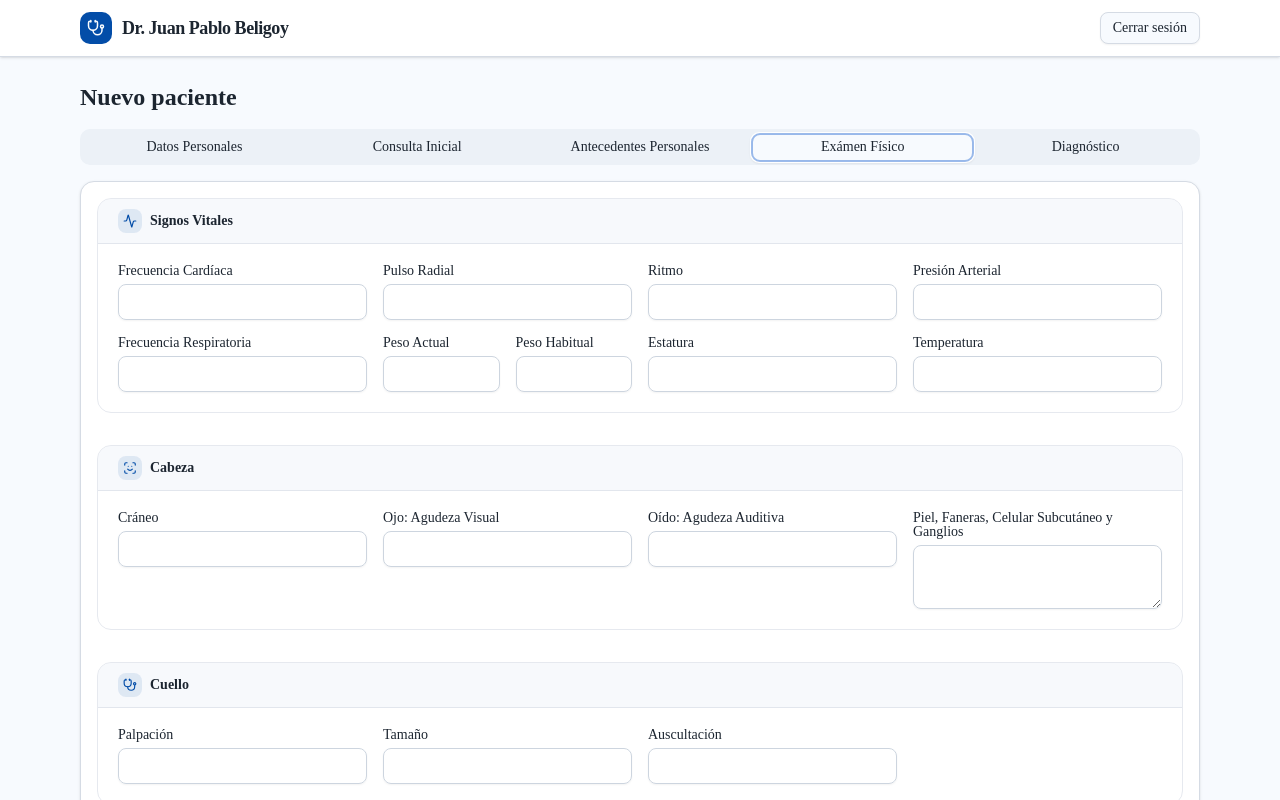
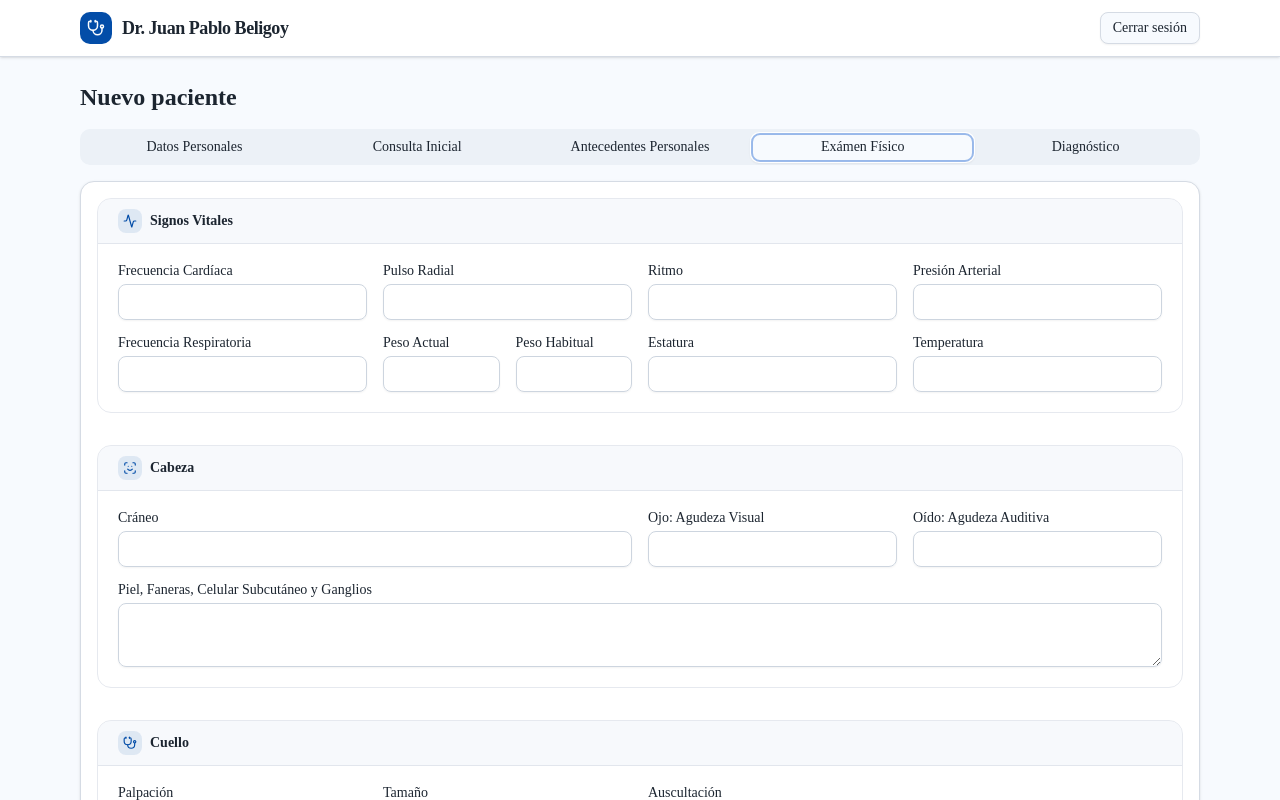
Before and after one commit to juan-rossi/paciente-manager, a Next.js app: page /patients/new in a window 1280 px wide. Both pictures are taken after a click on the tab "Exámen Físico". Shown: the top 800 px of the page. Built offline with nearby package versions, Linux system fonts and the light colour scheme; no server answers.

Commit message:
examen fisico

```diff
--- a/src/components/patient-form/examen-fisico-tab.tsx
+++ b/src/components/patient-form/examen-fisico-tab.tsx
@@ -31,8 +31,15 @@ export function ExamenFisicoTab({ values, onChange }: Props) {
       <TextField label={label} value={values[field]} onChange={(v) => setField(field, v)} />
     </div>
   );
+  const fSpan = (field: StringField, label: string, span: 2 | 3) => (
+    <div className={span === 2 ? "sm:col-span-2" : "sm:col-span-2 lg:col-span-3"}>
+      <TextField label={label} value={values[field]} onChange={(v) => setField(field, v)} />
+    </div>
+  );
   const fArea = (field: StringField, label: string) => (
+    <div className="col-span-full">
       <TextAreaField label={label} rows={3} value={values[field]} onChange={(v) => setField(field, v)} />
+    </div>
   );
 
   return (
@@ -52,7 +59,7 @@ export function ExamenFisicoTab({ values, onChange }: Props) {
       </FormSection>
 
       <FormSection title="Cabeza" icon={ScanFace}>
-        {f("craneo", "Cráneo")}
+        {fSpan("craneo", "Cráneo", 2)}
         {f("ojo", "Ojo: Agudeza Visual")}
         {f("oido", "Oído: Agudeza Auditiva")}
         {fArea("pcfg", "Piel, Faneras, Celular Subcutáneo y Ganglios")}
@@ -61,15 +68,23 @@ export function ExamenFisicoTab({ values, onChange }: Props) {
       <FormSection title="Cuello" icon={Stethoscope}>
         {f("cuelloPalpacion", "Palpación")}
         {f("cuelloTamanio", "Tamaño")}
-        {f("cuelloAuscultacion", "Auscultación")}
+        <div className="sm:col-span-2">
+          <TextField
+            label="Auscultación"
+            value={values.cuelloAuscultacion}
+            onChange={(v) => setField("cuelloAuscultacion", v)}
+          />
+        </div>
       </FormSection>
 
       <FormSection title="Tórax" icon={HeartPulse}>
         {f("toraxForma", "Forma")}
-        {f("toraxMamas", "Mamas")}
+        {fSpan("toraxMamas", "Mamas", 3)}
+        <div className="col-span-full grid grid-cols-3 gap-4">
           {f("auscultacionMV", "Auscultación M V")}
           {f("auscultacionVV", "Auscultación V V")}
           {f("rales", "Rales")}
+        </div>
         {fArea("excursion", "Excursión de Bases y Vértices")}
       </FormSection>
 
@@ -90,16 +105,18 @@ export function ExamenFisicoTab({ values, onChange }: Props) {
       </FormSection>
 
       <FormSection title="Aparato Genito-Urinario" icon={Droplet}>
-        {f("ppRenalDerecha", "PP Renal Derecha")}
-        {f("ppRenalIzquierda", "PP Renal Izquierda")}
+        {fSpan("ppRenalDerecha", "PP Renal Derecha", 2)}
+        {fSpan("ppRenalIzquierda", "PP Renal Izquierda", 2)}
         {fFull("mamas", "Mamas")}
       </FormSection>
 
       <FormSection title="Sistema Nervioso" icon={Brain}>
         {f("sensorio", "Sensorio")}
         {f("lenguaje", "Lenguaje")}
+        <div className="grid grid-cols-2 gap-4">
           {f("marcha", "Marcha")}
           {f("temblor", "Temblor")}
+        </div>
         {f("taxia", "Taxia")}
         {f("reflejosFotomotor", "Reflejo Fotomotor")}
         {f("reflejosAcomodacion", "Reflejos de Acomodación")}
@@ -109,8 +126,8 @@ export function ExamenFisicoTab({ values, onChange }: Props) {
 
       <FormSection title="Osteomuscular" icon={Bone}>
         {fFull("columnaCervical", "Columna Cervical")}
-        {f("dorsal", "Dorsal")}
-        {f("lumbar", "Lumbar")}
+        {fSpan("dorsal", "Dorsal", 2)}
+        {fSpan("lumbar", "Lumbar", 2)}
         {fFull("movilidad", "Articulaciones: Movilidad")}
         {fFull("dolor", "Dolor")}
         {fFull("tumefaccion", "Tumefacción")}
```
Lines whose indentation alone changed are shown as unchanged.
